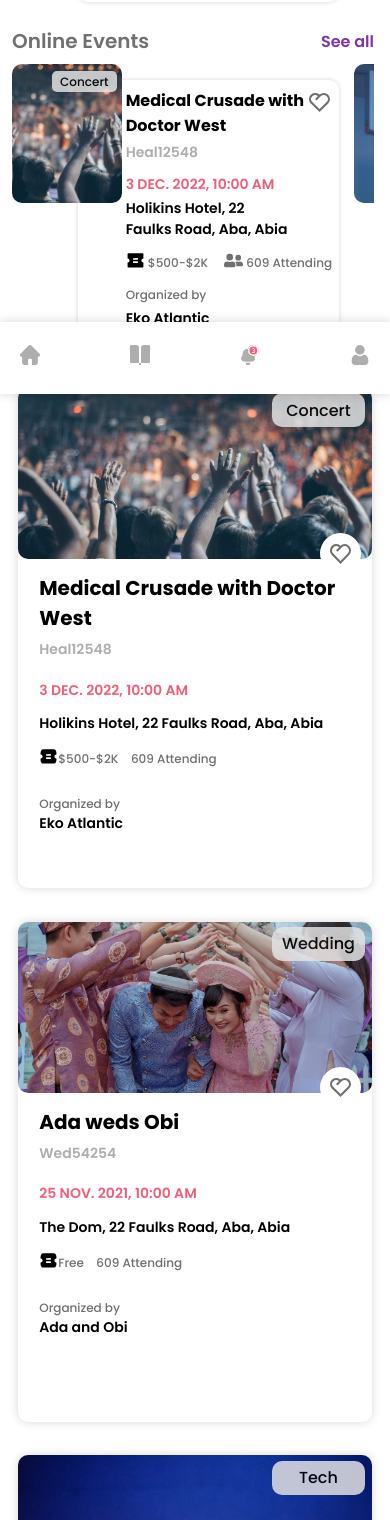
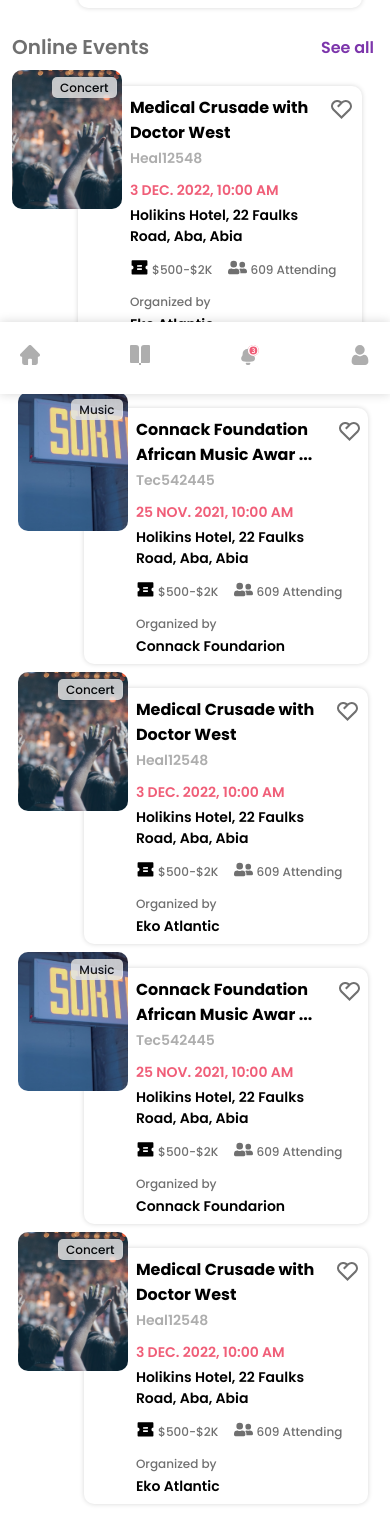
Before and after one commit to okorie2/ewitnex, a Next.js app: page /dashboard/programs in a window 390 px wide. Shown: the part 450-1970 px from the top of the page. Built offline with nearby package versions, Linux system fonts and the light colour scheme.

Commit message:
feat: rounded up the programs responsiveness

```diff
--- a/components/cards/feedsCard.tsx
+++ b/components/cards/feedsCard.tsx
@@ -23,11 +23,11 @@ const FeedsCard = (props: IFeedsCard) => {
   const isTablet = useMediaQuery("(max-width: 780px)");
 
   return (
-    <Link href={`/events/${props.id}`}>
+    <Link href={`/dashboard/programs/${props.id}`}>
       <div
         css={{
-          height: isTablet ? "250px" : "237px",
-          width: isTablet ? "106.5%" : "326px",
+          height: isTablet ? "256px" : "237px",
+          width: isTablet ? "73vw" : "326px",
           borderRadius: "10px",
           backgroundColor: "#fff",
           boxShadow: "#00000029 0px 0px 5px",
--- a/fragments/eventDetails/details.tsx
+++ b/fragments/eventDetails/details.tsx
@@ -190,8 +190,8 @@ const EventDetails = () => {
         />
         <div
           css={{
-            width: isTablet ? "40%":"193px",
-            height: "266px",
+            width: isTablet ? "44%":"193px",
+            height: isTablet ?"200px":"266px",
             borderRadius: "10px",
             backgroundColor: "#fff",
             boxShadow: `0px 0px 10px ${"#00000029"}`,
--- a/fragments/eventFilter/index.tsx
+++ b/fragments/eventFilter/index.tsx
@@ -147,7 +147,8 @@ const EventFilter = ({
             backgroundColor: "#fff",
             borderLeft: `1px solid ${"#E4E4E4"}`,
             borderRight: `1px solid ${"#E4E4E4"}`,
-            maxWidth: isTablet ? "100vw" : "258px",
+              fontFamily: "'Poppins', sans-serif",
+              maxWidth: isTablet ? "100vw" : "258px",
             overflowY: "scroll",
             "&::-webkit-scrollbar": {
               display: "none",
@@ -674,6 +675,7 @@ const EventFilter = ({
                 alignItems: "center",
                 borderTop: "1px solid #00000029",
                 background: "#fff",
+                zIndex:32
               }}
             >
               <Button
--- a/pages/dashboard/layout/mobile.tsx
+++ b/pages/dashboard/layout/mobile.tsx
@@ -5,13 +5,10 @@ import Image from "next/image";
 import { useRouter } from "next/router";
 import Notification from "fragments/notifications";
 import Link from "next/link";
+import EventFilter from "fragments/eventFilter";
 
-const MobileLayout = ({
-  children,
-}: {
-  children: React.ReactNode;
-}) => {
-
+const MobileLayout = ({ children }: { children: React.ReactNode }) => {
+  const [filterOpen, setFilterOpen] = useState(false);
   const router = useRouter();
   const forMobileDashboard = [
     "/dashboard",
@@ -19,19 +16,31 @@ const MobileLayout = ({
     "/dashboard/notifications",
     "/dashboard/profile",
   ];
+  useEffect (() => {
+    const html = document.querySelector('html')
+    if (html) {
+      html.style.overflow = filterOpen ? "hidden" : "auto"
+    }
+  }, [filterOpen])
   const [open, setOpen] = useState(false);
-  const showMobileDashboard = forMobileDashboard.includes(router.route)
+  const showMobileDashboard = forMobileDashboard.includes(router.route);
   return (
     <>
+      {filterOpen && (
+        <EventFilter
+          open={filterOpen}
+          setOpen={() => setFilterOpen(!filterOpen)}
+        />
+      )}
       <Notification shown={open} setClose={() => setOpen(false)} />
       <div
         css={{
           maxHeight: "100vh",
           width: "100vw",
-        fontFamily:'"Poppins", sans-serif'
+          fontFamily: '"Poppins", sans-serif',
         }}
       >
-      {(showMobileDashboard && open===false) && (
+        {showMobileDashboard && open === false && (
           <div
             css={{
               backgroundColor: "#fff",
@@ -65,7 +74,7 @@ const MobileLayout = ({
                 marginTop: "0.5rem",
               }}
             >
-            <Link href={"/dashboard/search"} >
+              <Link href={"/dashboard/search"}>
                 <Image
                   src="/assets/svgs/search.svg"
                   width={20}
@@ -73,22 +82,26 @@ const MobileLayout = ({
                   alt="logo"
                 />
               </Link>
-            {router.route.includes("programs") && <div>
+              {router.route.includes("programs") && (
+                <div onClick={() => setFilterOpen(!filterOpen)}>
                   <Image
                     src={"/assets/svgs/filter.svg"}
                     width={20}
                     height={20}
                     alt="logo"
                   />
-            </div>}
-            {router.route.includes("profile") && <div>
+                </div>
+              )}
+              {router.route.includes("profile") && (
+                <div>
                   <Image
                     src={"/assets/svgs/hamburger.svg"}
                     width={20}
                     height={20}
                     alt="logo"
                   />
-            </div>}
+                </div>
+              )}
             </div>
           </div>
         )}
@@ -113,7 +126,12 @@ const MobileLayout = ({
             }}
           >
             <Link href={"/dashboard"}>
-            <Image src="/assets/svgs/home.svg" alt="" width={20} height={20} />
+              <Image
+                src="/assets/svgs/home.svg"
+                alt=""
+                width={20}
+                height={20}
+              />
             </Link>
             <Link href="/dashboard/programs">
               <Image
@@ -123,7 +141,7 @@ const MobileLayout = ({
                 height={20}
               />
             </Link>
-          <div onClick={()=>setOpen(!open)}>
+            <div onClick={() => setOpen(!open)}>
               <Image
                 src={`/assets/svgs/notification.svg`}
                 alt=""
@@ -141,7 +159,8 @@ const MobileLayout = ({
             </Link>
           </div>
         )}
-    </div></>
+      </div>
+    </>
   );
 };
 
--- a/pages/dashboard/programs/index.tsx
+++ b/pages/dashboard/programs/index.tsx
@@ -6,7 +6,7 @@ import { useTheme } from "@emotion/react";
 import DashboardLayout from "../layout/layout";
 import DashboardHeader from "@/components/header/dashboardHeader";
 import EventCard from "@/components/cards/eventCard";
-import { useMediaQuery } from "@mui/material";
+import { Box, useMediaQuery } from "@mui/material";
 import { screen } from "styles/theme";
 import DashboardEventCard from "@/components/cards/dashboardEventCard";
 import EventFilter from "fragments/eventFilter";
@@ -41,11 +41,15 @@ const DashboardPrograms = () => {
       <div
         css={{
           display: "grid",
-          gridTemplateColumns: isTablet ? "1fr ":filterSectionOpen ? "1fr 258px" : "1fr 75px",
+          gridTemplateColumns: isTablet
+            ? "1fr "
+            : filterSectionOpen
+            ? "1fr 258px"
+            : "1fr 75px",
           height: "100%",
           maxHeight: "100vh",
-          marginTop:isTablet ? "4rem":"",
-          fontFamily:"Poppins"
+          marginTop: isTablet ? "4rem" : "",
+          fontFamily: "Poppins",
         }}
       >
         <div>
@@ -55,7 +59,7 @@ const DashboardPrograms = () => {
               height: "60px",
               boxShadow: "0px 0px 5px #00000029;",
               paddingInline: "1.5rem",
-              width:isTablet?"100vw":"",
+              width: isTablet ? "100vw" : "",
               display: "flex",
               alignItems: "center",
               overflowX: "auto",
@@ -90,14 +94,14 @@ const DashboardPrograms = () => {
                   css={{
                     display: "flex",
                     justifyContent: "space-between",
-                  alignItems:"center",
+                    alignItems: "center",
                   }}
                 >
                   <p
                     css={{
-                    fontSize: isTablet ? "20px":"1.25rem",
+                      fontSize: isTablet ? "20px" : "1.25rem",
                       color: "#707070",
-                    fontWeight: isTablet ? "600":"bold",
+                      fontWeight: isTablet ? "600" : "bold",
                     }}
                   >
                     Suggested Events
@@ -115,7 +119,7 @@ const DashboardPrograms = () => {
                 <div
                   css={{
                     display: "flex",
-                  gap: "6rem",
+                    gap: "2rem",
                     overflowX: "scroll",
                     "&::-webkit-scrollbar": {
                       display: "none",
@@ -152,12 +156,18 @@ const DashboardPrograms = () => {
                   marginBlock: "0.5rem",
                 }}
               >
-              <div css={{ display: "flex", justifyContent: "space-between" , alignItems:"center"}}>
+                <div
+                  css={{
+                    display: "flex",
+                    justifyContent: "space-between",
+                    alignItems: "center",
+                  }}
+                >
                   <p
                     css={{
-                    fontSize: isTablet ? "20px":"1.25rem",
+                      fontSize: isTablet ? "20px" : "1.25rem",
                       color: "#707070",
-                    fontWeight: isTablet ? "600":"bold",
+                      fontWeight: isTablet ? "600" : "bold",
                     }}
                   >
                     Online Events
@@ -175,7 +185,7 @@ const DashboardPrograms = () => {
                 <div
                   css={{
                     display: "flex",
-                  gap: "6rem",
+                    gap: "2rem",
                     overflowX: "scroll",
                     "&::-webkit-scrollbar": {
                       display: "none",
@@ -213,7 +223,7 @@ const DashboardPrograms = () => {
             css={{
               display: "grid",
               gridTemplateColumns: "1fr 1fr 1fr",
-              height: isTablet ? "":"calc(100vh - 130px)",
+              height: isTablet ? "" : "calc(100vh - 130px)",
               gap: "1rem",
               overflowY: "scroll",
               "&::-webkit-scrollbar": {
@@ -224,10 +234,12 @@ const DashboardPrograms = () => {
                 gridTemplateColumns: "1fr 1fr",
               },
               [screen.desktop]: {
-                gridTemplateColumns: isTablet ? "1fr":"1fr 1fr",
+                gridTemplateColumns: isTablet ? "1fr" : "1fr 1fr",
               },
             }}
           >
+            {!isTablet ? (
+              <>
                 <div>
                   <DashboardEventCard
                     label="Concert"
@@ -345,12 +357,72 @@ const DashboardPrograms = () => {
                     img="/assets/pngs/card_4.png"
                   />
                 </div>
+              </>
+            ) : (
+              <>
+                <div>
+                  <FeedsCard
+                    label="Music"
+                    attendees="609"
+                    id="Tec542445"
+                    date="25 NOV. 2021, 10:00 AM"
+                    location="Holikins Hotel, 22 Faulks Road, Aba, Abia"
+                    organizer="Connack Foundarion"
+                    priceRange="$500-$2K"
+                    title="Connack Foundation African Music Award Of The Year"
+                    img="/assets/pngs/card_img.png"
+                  />
+                </div>
+                <div>
+                  <FeedsCard
+                    label="Concert"
+                    attendees="609"
+                    date="3 DEC. 2022, 10:00 AM"
+                    id="Heal12548"
+                    location="Holikins Hotel, 22 Faulks Road, Aba, Abia"
+                    organizer="Eko Atlantic"
+                    priceRange="$500-$2K"
+                    title="Medical Crusade with Doctor West"
+                    img="/assets/pngs/card_2.png"
+                  />
+                </div>
+                <div>
+                  <FeedsCard
+                    label="Music"
+                    attendees="609"
+                    id="Tec542445"
+                    date="25 NOV. 2021, 10:00 AM"
+                    location="Holikins Hotel, 22 Faulks Road, Aba, Abia"
+                    organizer="Connack Foundarion"
+                    priceRange="$500-$2K"
+                    title="Connack Foundation African Music Award Of The Year"
+                    img="/assets/pngs/card_img.png"
+                  />
+                </div>
+                <div>
+                  <FeedsCard
+                    label="Concert"
+                    attendees="609"
+                    date="3 DEC. 2022, 10:00 AM"
+                    id="Heal12548"
+                    location="Holikins Hotel, 22 Faulks Road, Aba, Abia"
+                    organizer="Eko Atlantic"
+                    priceRange="$500-$2K"
+                    title="Medical Crusade with Doctor West"
+                    img="/assets/pngs/card_2.png"
+                  />
+                </div>
+                <Box height={48}/>
+              </>
+            )}
           </div>
         </div>
-        {!isTablet && <EventFilter
+        {!isTablet && (
+          <EventFilter
             open={filterSectionOpen}
             setOpen={handleFilterSectionOpen}
-        />}
+          />
+        )}
       </div>
     </DashboardLayout>
   );
@@ -378,7 +450,7 @@ export const Tab = ({
         display: "flex",
         alignItems: "center",
         justifyContent: "center",
-        padding: isTablet ? "0.5% 1.5rem":"0.5% 2%",
+        padding: isTablet ? "0.5% 1.5rem" : "0.5% 2%",
         fontWeight: weight ? weight : "bold",
         cursor: "pointer",
       }}
```
Also changed, not shown: pages/dashboard/programs/[id]/index.tsx (+42 -21 lines), pages/dashboard/search.tsx (+17 -3 lines). Lines whose indentation alone changed are shown as unchanged.
